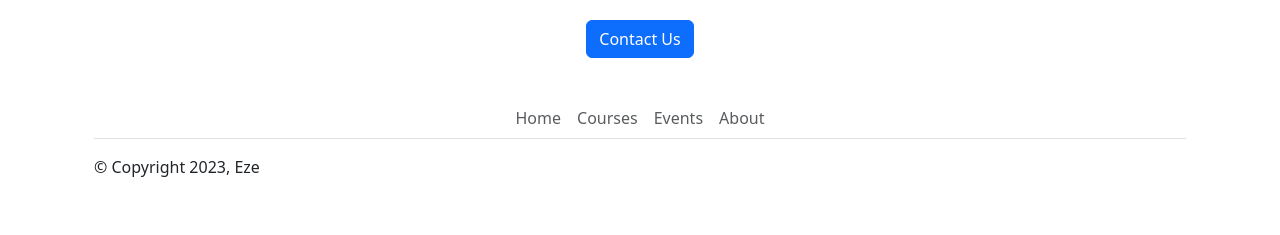
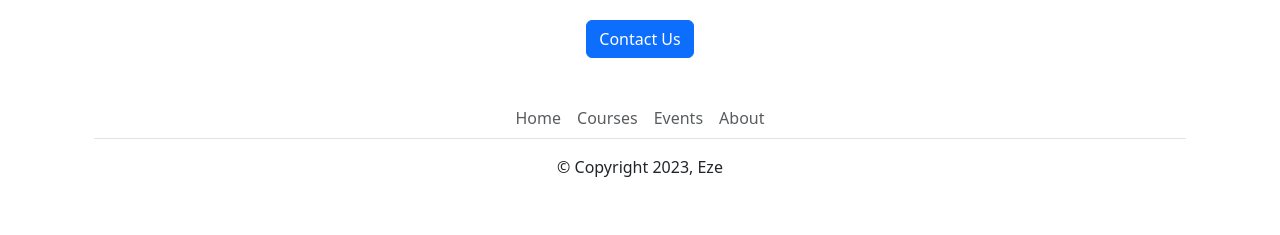
Before and after one commit to chimenmagoodness/career-site-v2, a Flask app: page / in a window 1280 px wide. Shown: the part 1690-1925 px from the top of the page. Run offline with Flask 3, Linux system fonts and the light colour scheme.

Commit message:
centered footer

```diff
--- a/templates/footer.html
+++ b/templates/footer.html
@@ -19,6 +19,6 @@
 				<a target="_blank" href="" class="nav-link px-2 text-muted">About</a>
 			</li>
 		</ul>
-		<p>&copy  Copyright 2023, Eze</p>
+		<p style="text-align: center;">&copy  Copyright 2023, Eze</p>
 		</footer>
 	</div>
```
